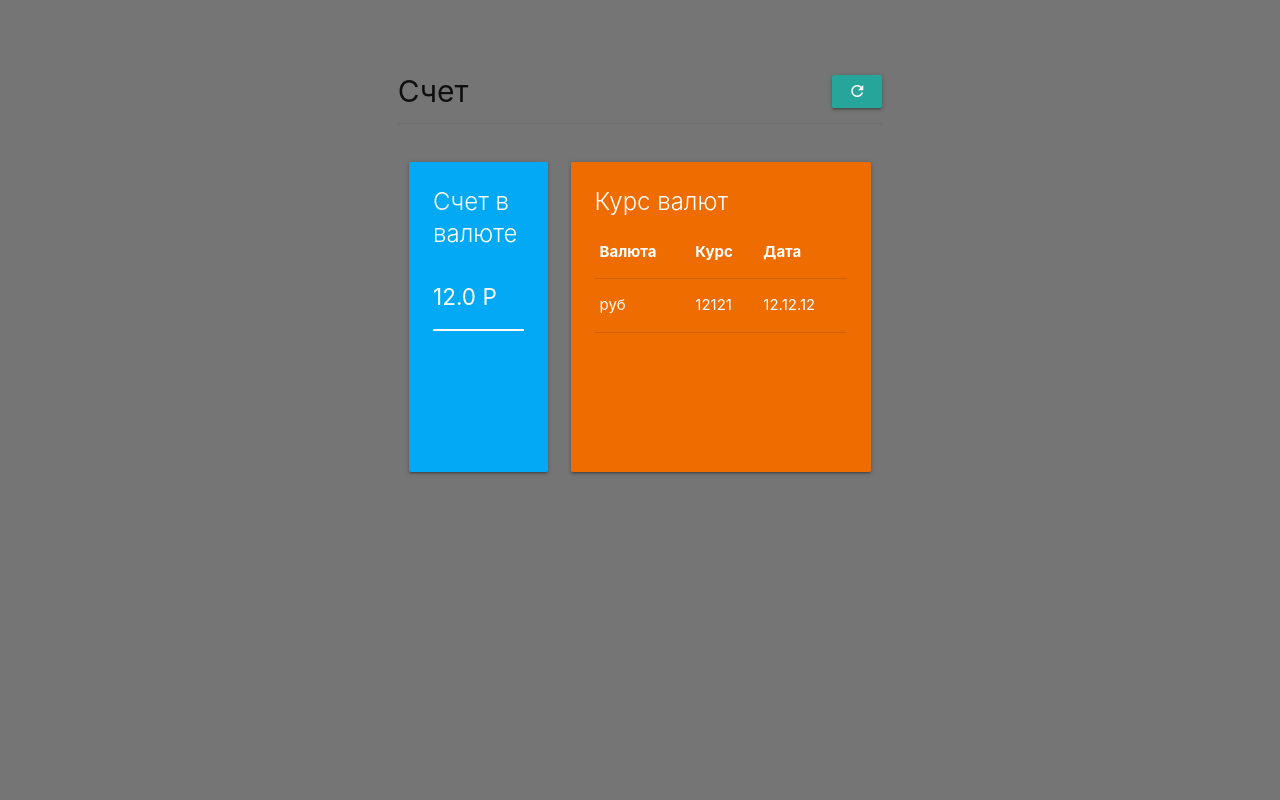
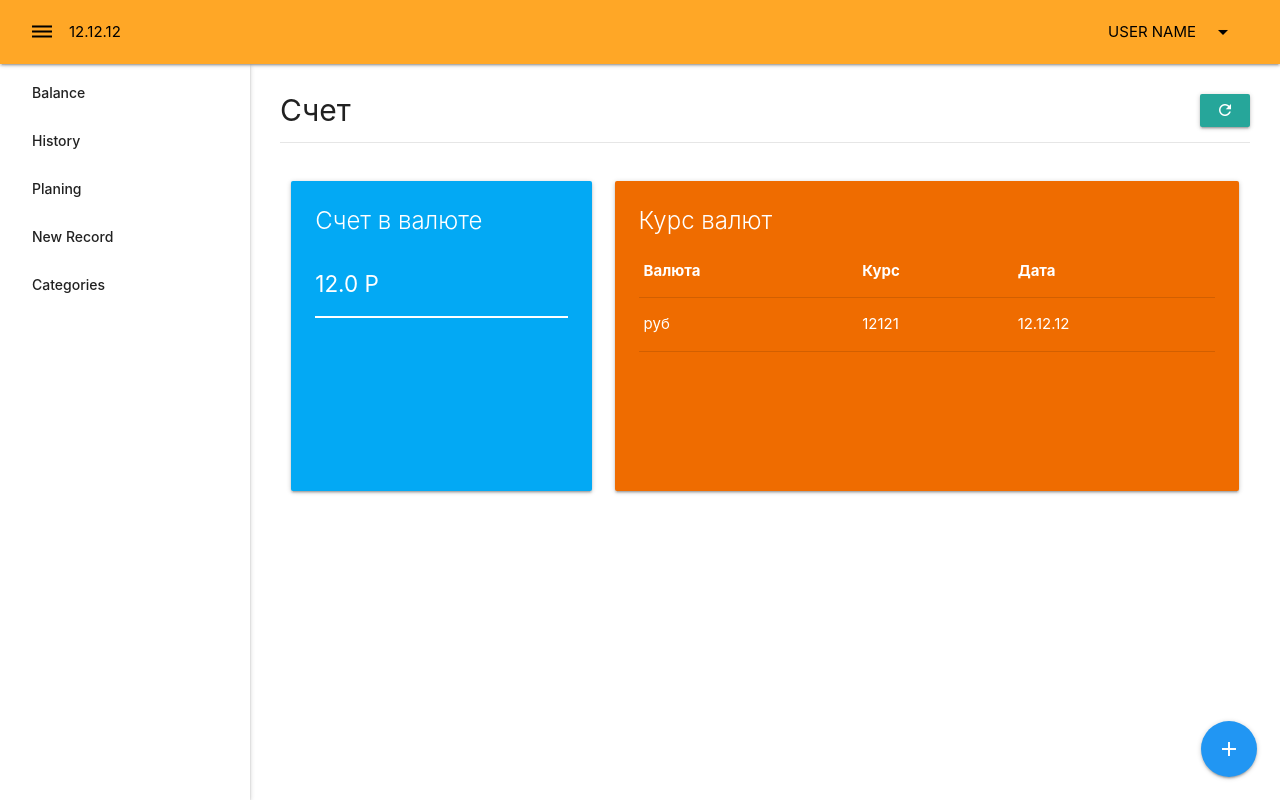
Before and after one commit to rinat-90/budget-app, a Vue app: page / in a window 1280 px wide. Built offline with nearby package versions, Linux system fonts and the light colour scheme.

Commit message:
pages routing completed

```diff
--- a/src/layouts/MainLayout.vue
+++ b/src/layouts/MainLayout.vue
@@ -39,20 +39,8 @@
     </nav>
 
     <ul class="sidenav app-sidenav open">
-      <li>
-        <a href="#" class="waves-effect waves-orange pointer">Balance</a>
-      </li>
-      <li>
-        <a href="#" class="waves-effect waves-orange pointer">History</a>
-      </li>
-      <li>
-        <a href="#" class="waves-effect waves-orange pointer">Planing</a>
-      </li>
-      <li>
-        <a href="#" class="waves-effect waves-orange pointer">New entry</a>
-      </li>
-      <li>
-        <a href="#" class="waves-effect waves-orange pointer">Categories</a>
+      <li v-for="(link, index) in links" :key="index">
+        <router-link :to="link.path" tag="a" class="waves-effect waves-orange pointer">{{ link.title }}</router-link>
       </li>
     </ul>
 
@@ -72,7 +60,19 @@
 
 <script>
   export default {
-    name: "main"
+    name: "main",
+    data(){
+      return{
+       // 'Balance', 'History', 'Planing', 'New Entry', 'Categories'
+        links: [
+          { title: 'Balance', path: '/' },
+          { title: 'History', path: '/history' },
+          { title: 'Planing', path: '/planing' },
+          { title: 'New Record', path: '/record' },
+          { title: 'Categories', path: '/categories' },
+        ]
+      }
+    }
   }
 </script>
 
--- a/src/router/index.js
+++ b/src/router/index.js
@@ -7,6 +7,7 @@ const routes = [
   {
     path: '/',
     name: 'Home',
+    meta: { layout: 'main' },
     component: () => import('../views/Home.vue'),
   },
   {
```
